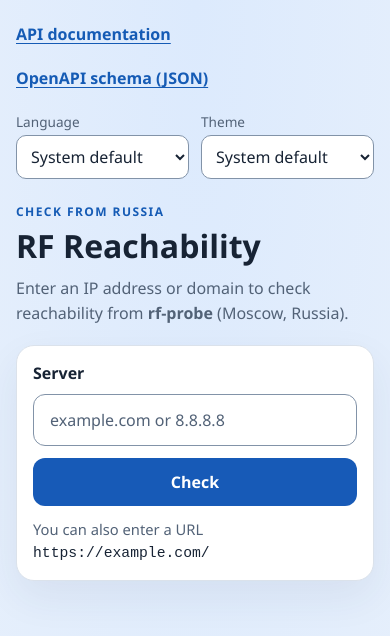
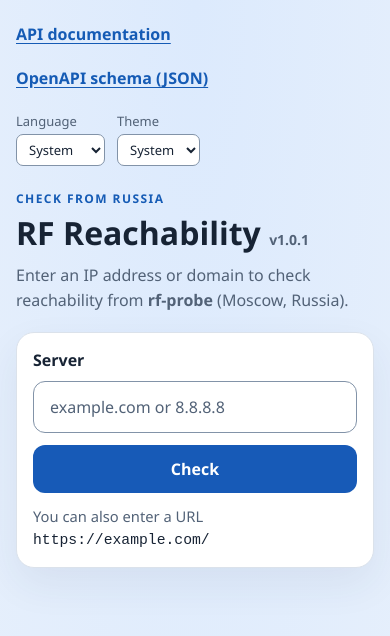
Before and after one commit to IMKolganov/rf-reachability-checker, a plain HTML site: page http-cgi/index.html in a window 390 px wide. Drawn offline with Linux system fonts and the light colour scheme.

Commit message:
Polish reachability checker UI for v1.0.1

```diff
--- a/http-cgi/index.html
+++ b/http-cgi/index.html
@@ -4,8 +4,8 @@
   <meta charset="utf-8">
   <meta name="viewport" content="width=device-width, initial-scale=1">
   <title>RF Reachability</title>
-  <link rel="stylesheet" href="static/style.css">
-  <script src="static/app.js" defer></script>
+  <link rel="stylesheet" href="static/style.css?v=bf7896ab0559">
+  <script src="static/app.js?v=87295f251fb8" defer></script>
 </head>
 <body>
   <main class="shell">
@@ -18,7 +18,7 @@
         <label for="language">
           <span data-i18n="language">Язык</span>
           <select id="language">
-            <option value="system" data-i18n="system">Как в системе</option>
+            <option value="system" data-i18n="system">Система</option>
             <option value="en" lang="en">English</option>
             <option value="ru" lang="ru">Русский</option>
           </select>
@@ -26,7 +26,7 @@
         <label for="theme">
           <span data-i18n="theme">Тема</span>
           <select id="theme">
-            <option value="system" data-i18n="system">Как в системе</option>
+            <option value="system" data-i18n="system">Система</option>
             <option value="light" data-i18n="light">Светлая</option>
             <option value="dark" data-i18n="dark">Тёмная</option>
           </select>
@@ -36,7 +36,7 @@
 
     <header class="hero">
       <p class="eyebrow" data-i18n="checkFromRussia">Проверка из России</p>
-      <h1>RF Reachability</h1>
+      <h1>RF Reachability <small class="project-version">v1.0.1</small></h1>
       <p class="lead">
         <span data-i18n="lead">Введите IP-адрес или домен, чтобы проверить доступность с хостинга</span>
         <strong>rf-probe</strong> <span data-i18n="location">(Москва, Россия).</span>
--- a/http-cgi/static/app.js
+++ b/http-cgi/static/app.js
@@ -5,7 +5,7 @@ const translations = {
     home: "На главную",
     language: "Язык",
     theme: "Тема",
-    system: "Как в системе",
+    system: "Система",
     light: "Светлая",
     dark: "Тёмная",
     checkFromRussia: "Проверка из России",
@@ -31,6 +31,7 @@ const translations = {
     httpRequest: (protocol) => `${protocol}-запрос`,
     httpReply: (protocol) => `Получен ответ на ${protocol}-запрос`,
     httpStatusError: "Сервер вернул ошибку",
+    httpAuthRequired: "Сервер доступен. Для доступа нужна авторизация.",
     httpNoReply: (protocol) => `Нет ответа на ${protocol}-запрос`,
     timeout: "Время ожидания истекло",
     response: "Ответ",
@@ -62,7 +63,7 @@ const translations = {
     home: "Back to checker",
     language: "Language",
     theme: "Theme",
-    system: "System default",
+    system: "System",
     light: "Light",
     dark: "Dark",
     checkFromRussia: "Check from Russia",
@@ -88,6 +89,7 @@ const translations = {
     httpRequest: (protocol) => `${protocol} request`,
     httpReply: (protocol) => `Received a response to the ${protocol} request`,
     httpStatusError: "Server returned an error",
+    httpAuthRequired: "The server is reachable. Access requires authorization.",
     httpNoReply: (protocol) => `No response to the ${protocol} request`,
     timeout: "Timed out",
     response: "Response",
@@ -197,8 +199,14 @@ function technicalDetails(error) {
 function getStatus(data, protocol) {
   const code = data.http?.status_code;
   if (code != null) {
-    const title = code >= 400 ? labels.httpStatusError : labels.httpReply(protocol);
-    return { tone: code >= 400 ? "warn" : "ok", title: `${title} · HTTP ${code}` };
+    const authRequired = code === 401;
+    const showError = code >= 400 && !authRequired;
+    const title = showError ? labels.httpStatusError : labels.httpReply(protocol);
+    return {
+      tone: showError ? "warn" : "ok",
+      title: `${title} · HTTP ${code}`,
+      note: authRequired ? labels.httpAuthRequired : null,
+    };
   }
 
   const openPorts = data.ports.filter((port) => port.ok).map((port) => port.port);
--- a/http-cgi/static/style.css
+++ b/http-cgi/static/style.css
@@ -71,24 +71,26 @@ body {
 .preferences { gap: 8px 12px; }
 
 .preferences label {
-  display: grid;
-  gap: 4px;
+  display: flex;
+  align-items: center;
+  gap: 6px;
   color: var(--muted);
-  font-size: 0.85rem;
+  font-size: 0.8125rem;
 }
 
 .preferences select {
-  min-height: 44px;
+  min-height: 32px;
   min-width: 0;
-  width: 100%;
-  padding: 6px 10px;
+  max-width: 100%;
+  padding: 4px 8px;
   border: 1px solid var(--control-border);
-  border-radius: 10px;
+  border-radius: 7px;
   background: var(--input-bg);
   color: var(--text);
   font: inherit;
-  font-size: 1rem;
 }
+
+.project-version { color: var(--muted); font-size: 0.875rem; font-weight: 600; white-space: nowrap; }
 
 .hero h1 {
   margin: 0 0 12px;
@@ -270,9 +272,9 @@ code { color: var(--text); }
   .shell { padding-top: 12px; }
   .panel { margin-top: 18px; padding: 16px; }
   .row, .grid { grid-template-columns: minmax(0, 1fr); }
-  .preferences {
-    display: grid;
-    grid-template-columns: repeat(2, minmax(0, 1fr));
-    width: 100%;
-  }
+  .preferences label { display: grid; gap: 4px; }
 }
+
+@media (pointer: coarse) {
+  .preferences select { min-height: 44px; }
+}
--- a/static/style.css
+++ b/static/style.css
@@ -71,24 +71,26 @@ body {
 .preferences { gap: 8px 12px; }
 
 .preferences label {
-  display: grid;
-  gap: 4px;
+  display: flex;
+  align-items: center;
+  gap: 6px;
   color: var(--muted);
-  font-size: 0.85rem;
+  font-size: 0.8125rem;
 }
 
 .preferences select {
-  min-height: 44px;
+  min-height: 32px;
   min-width: 0;
-  width: 100%;
-  padding: 6px 10px;
+  max-width: 100%;
+  padding: 4px 8px;
   border: 1px solid var(--control-border);
-  border-radius: 10px;
+  border-radius: 7px;
   background: var(--input-bg);
   color: var(--text);
   font: inherit;
-  font-size: 1rem;
 }
+
+.project-version { color: var(--muted); font-size: 0.875rem; font-weight: 600; white-space: nowrap; }
 
 .hero h1 {
   margin: 0 0 12px;
@@ -270,9 +272,9 @@ code { color: var(--text); }
   .shell { padding-top: 12px; }
   .panel { margin-top: 18px; padding: 16px; }
   .row, .grid { grid-template-columns: minmax(0, 1fr); }
-  .preferences {
-    display: grid;
-    grid-template-columns: repeat(2, minmax(0, 1fr));
-    width: 100%;
-  }
+  .preferences label { display: grid; gap: 4px; }
 }
+
+@media (pointer: coarse) {
+  .preferences select { min-height: 44px; }
+}
```
Also changed, not shown: http-cgi/docs.html (+5 -5 lines), static/app.js (+12 -4 lines), templates/docs.html (+3 -3 lines), templates/index.html (+3 -3 lines), 1 other file.
